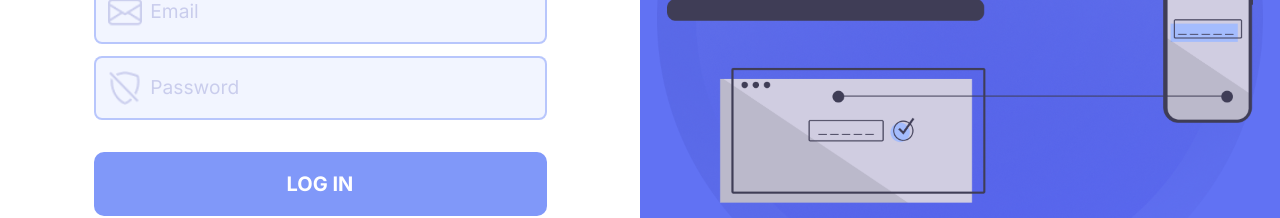
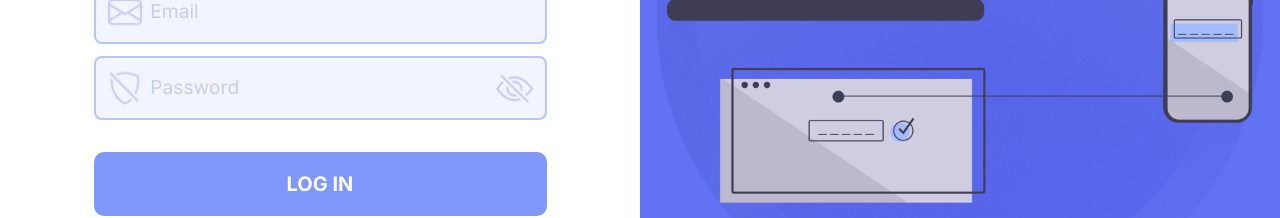
Before and after one commit to ivanLFN/test-nuxt-app, a Nuxt app: page /auth/signIn in a window 1280 px wide. Shown: the part 382-600 px from the top of the page. Built offline with nearby package versions, Linux system fonts and the light colour scheme.

Commit message:
feat(fromInput.vue): adding g show/hide password link

```diff
--- a/components/formInput.vue
+++ b/components/formInput.vue
@@ -3,12 +3,15 @@
     <img v-if="icon" :src="icon" alt="icon" class="mr-2" />
     <input
       :id="id"
-      :type="type"
+      :type="currentType"
       :value="modelValue"
       @input="$emit('update:modelValue', $event.target.value)"
       :placeholder="placeholder"
-      class="input-class"
+      class="input-class w-full"
     />
+    <a v-if="type === 'password'" @click.prevent="togglePasswordVisibility" href="#">
+      <img src="/images/eye-slash.png" alt="..." />
+    </a>
   </div>
 </template>
 
@@ -24,4 +27,14 @@ interface Props {
 
 const props = defineProps<Props>()
 
+const currentType = ref(props.type || 'text')
+
+const togglePasswordVisibility = () => {
+  currentType.value = currentType.value === 'password' ? 'text' : 'password'
+}
+
+watch(() => props.type, (newType) => {
+  currentType.value = newType
+})
+
 </script>
```
Also changed, not shown: public/images/eye-slash.png (added).
